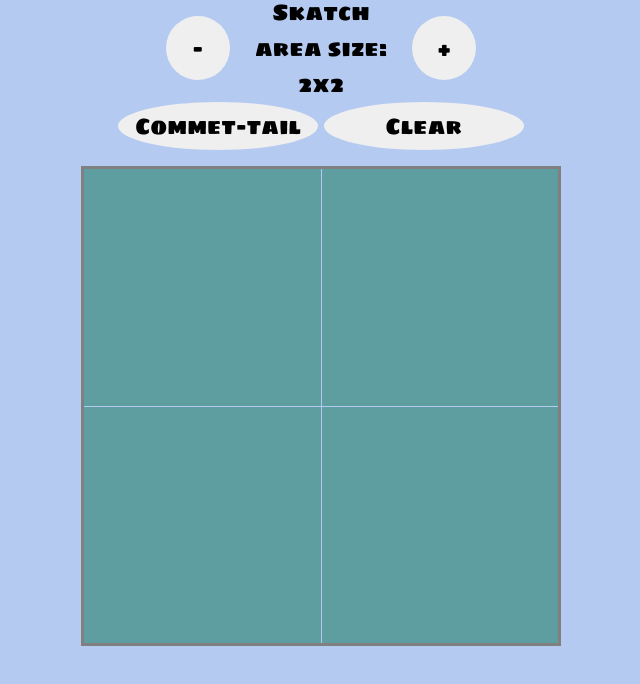
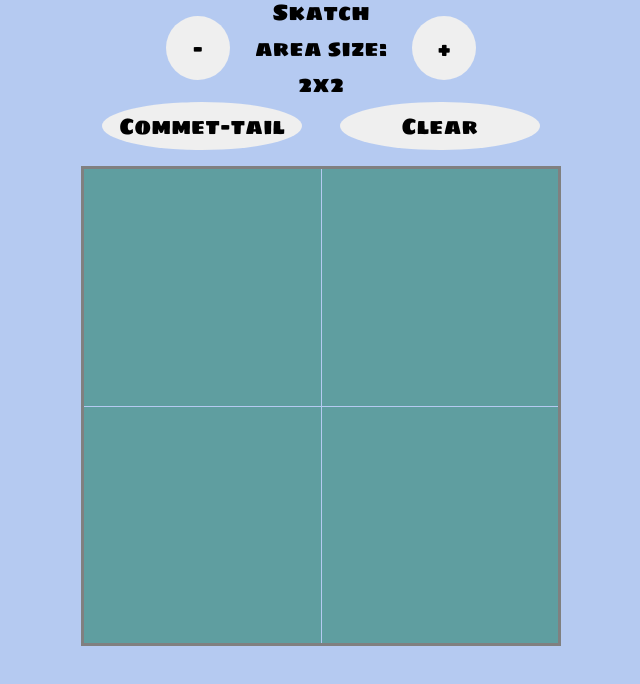
Before and after one commit to sunfriend/Etch-A-Sketch, a plain HTML site: page index.html in a window 1280 px wide. Shown: the part 96-780 px from the top of the page, without its empty margins (319-959 px from the left). Drawn offline with Linux system fonts and the light colour scheme.

Commit message:
distance adjusted between the buttons

```diff
--- a/style.css
+++ b/style.css
@@ -32,6 +32,7 @@ button {
     height : 3rem;
     width: 12.5rem;
     border-radius: 50%;
+    margin: 0 1rem;
 }
 
 button:hover {
```
